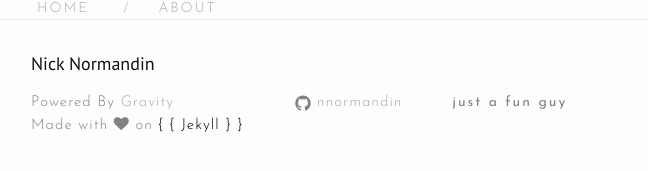
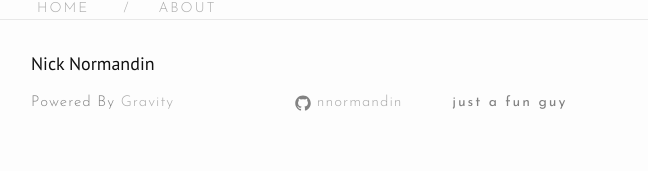
Before and after one commit to nnormandin/nnormandin.github.io, a Jekyll site: the page built from index.html, in a window 1280 px wide. Shown: the part 253-424 px from the top of the page, without its empty margins (239-887 px from the left). Built offline with Jekyll 4.4.1, drawn with Linux system fonts in a browser that asks for light colours; nearby versions of some CDN libraries; the list of posts is cut into pages by our own code.

Commit message:
modify footer

```diff
--- a/_includes/footer.html
+++ b/_includes/footer.html
@@ -8,8 +8,6 @@
       <div class="footer-col footer-col-1">
         <ul class="contact-list footer-content">
           <li>Powered By <a href="http://github.com/hemangsk/Gravity">Gravity</a></li>
-          <li>Made with <i class="fa fa-heart"></i> on <a href="http://jekyllrb.com"><span style="color:black">{ { Jekyll } }</a></span></li>
-
 
         </ul>
       </div>
```
Also changed, not shown: 1 other file.
